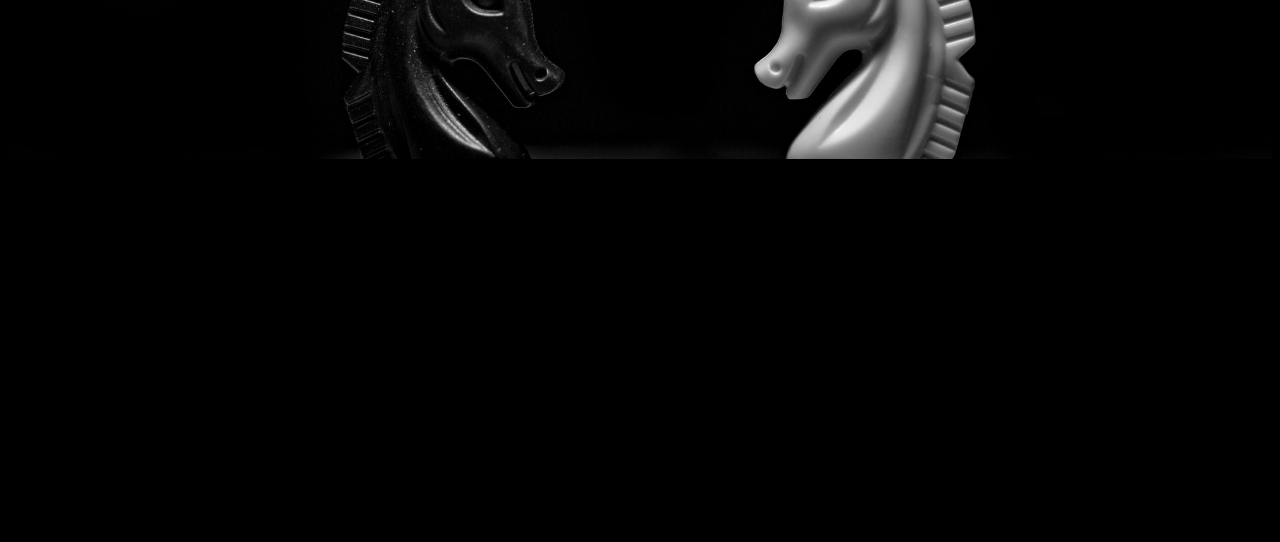
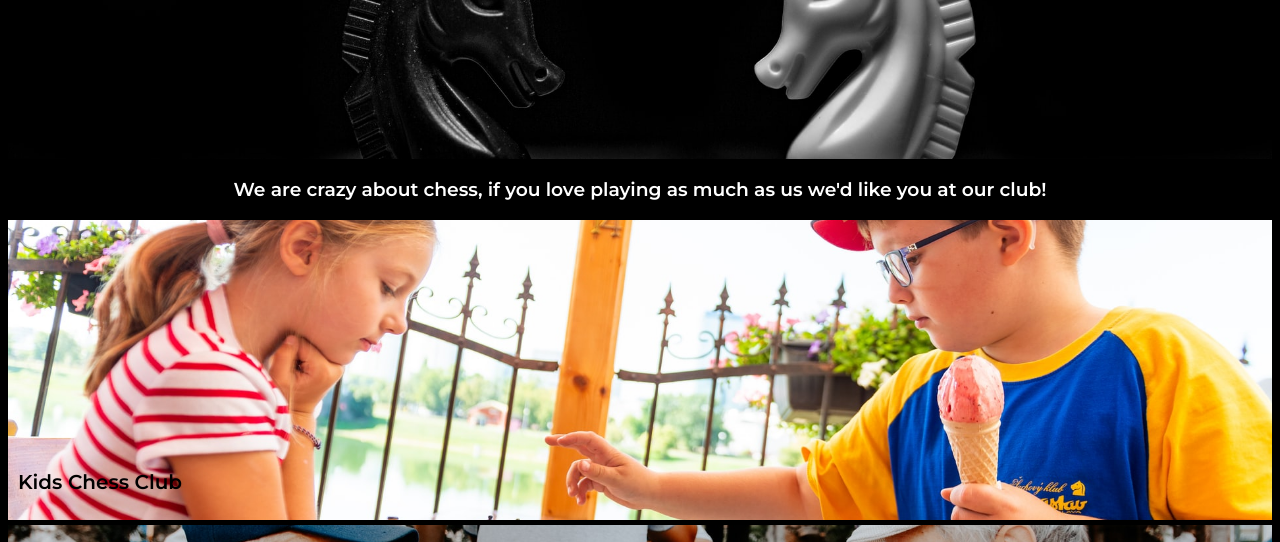
Before and after one commit to SamLJeffers/Club-Website, a plain HTML site: page index.html in a window 1280 px wide. Shown: the part 189-731 px from the top of the page. Drawn offline with Linux system fonts and the light colour scheme.

Commit message:
More CSS added

```diff
--- a/style.css
+++ b/style.css
@@ -36,3 +36,84 @@ h1 {
 h3 {
     text-align: center;
 }
+/*ABOUT*/
+.container2 {
+    display: flex;
+    flex-direction: column;
+    height: max-content;
+}
+#about {
+    display: flex;
+    flex-direction: column;
+}
+.box1 {
+    display: flex;
+    background-image: url(./images/kidsClub.jpg);
+    background-position: center;
+    background-size: cover;
+    background-repeat: no-repeat;
+    height:300px;
+    width: 100%;
+    font-size: 20px;
+    margin-bottom: 5px;
+}
+p {
+    font-weight: 900;
+    padding-left: 10px;
+    padding-top: 230px;
+}
+
+span {
+    color: black;
+}
+.box2 {
+    display: flex;
+    background-image: url(./images/menPlayingChess.jpg);
+    background-position: center;
+    background-size: cover;
+    background-repeat: no-repeat;
+    height:300px;
+    width: 100%;
+    font-size: 20px;
+    margin-bottom: 5px;
+}
+.box3 {
+    display: flex;
+    background-image: url(./images/chessSolarized.jpg);
+    background-position: center;
+    background-size: cover;
+    background-repeat: no-repeat;
+    height:300px;
+    width: 100%;
+    font-size: 20px;
+    margin-bottom: 5px;
+}
+h3{
+    text-align: center;
+    color: white;
+    padding: px;
+}
+
+.container3 {
+    height: 300px;
+}
+#contact {
+    display: flex;
+}
+
+.info {
+    background-image: url(./images/takingPiece.jpg);
+    background-position: center;
+    background-size: cover;
+    background-repeat: no-repeat;
+    height:300px;
+    width: 100%;
+    font-size: 20px;
+    margin-bottom: 5px;
+}
+h4 {
+    text-align: center;
+    color: white;
+    margin-top: 150px;
+    padding: 5px;
+}
```
